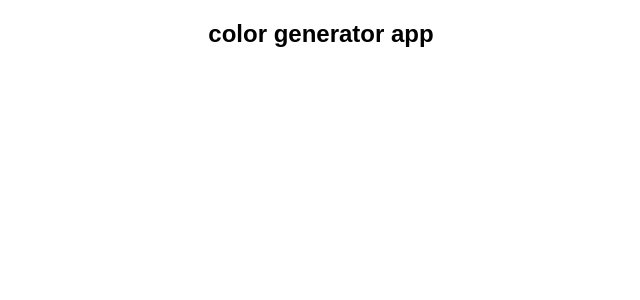
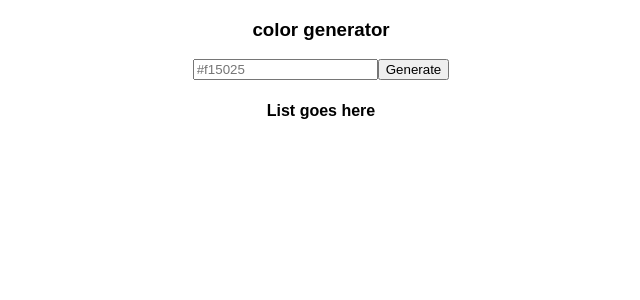
Before and after one commit to vk0808/color-generator, a React (Create React App) app: page / in a window 1280 px wide. Shown: the top 300 px of the page, without its empty margins (319-959 px from the left). Built offline with nearby package versions, Linux system fonts and the light colour scheme.

Commit message:
header with form

```diff
--- a/src/App.js
+++ b/src/App.js
@@ -1,13 +1,32 @@
-import React from "react";
+import React, { useState } from "react";
 import Values from "values.js";
 import SingleColor from './SingleColor';
 
 import "./styles.css";
 
 export default function App() {
+  const [color, setColor] = useState('');
+  const [error, setError] = useState(false);
+  const [list, setList] = useState([]);
+  const handleSubmit = (e) => {
+    e.preventDefault();
+    console.log('hello');
+  }
   return (
     <div className="App">
-      <h2>color generator app</h2>
+      <section className="container">
+        <h3>color generator</h3>
+        <form onSubmit={handleSubmit}>
+          <input type="text"
+            value={color}
+            placeholder="#f15025"
+            onChange={(e) => setColor(e.target.value)} />
+          <button type="submit">Generate</button>
+        </form>
+      </section>
+      <section className="colors">
+        <h4>List goes here</h4>
+      </section>
     </div>
   );
 }
```
